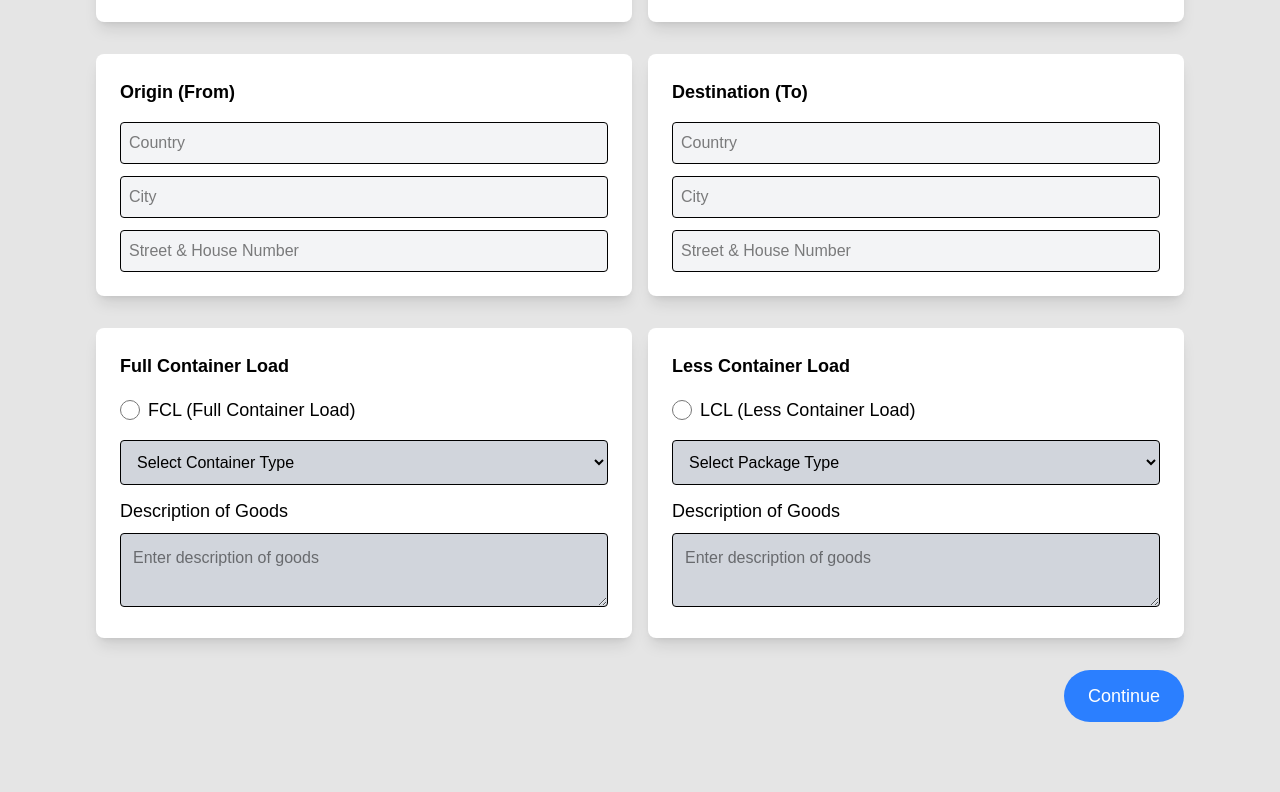
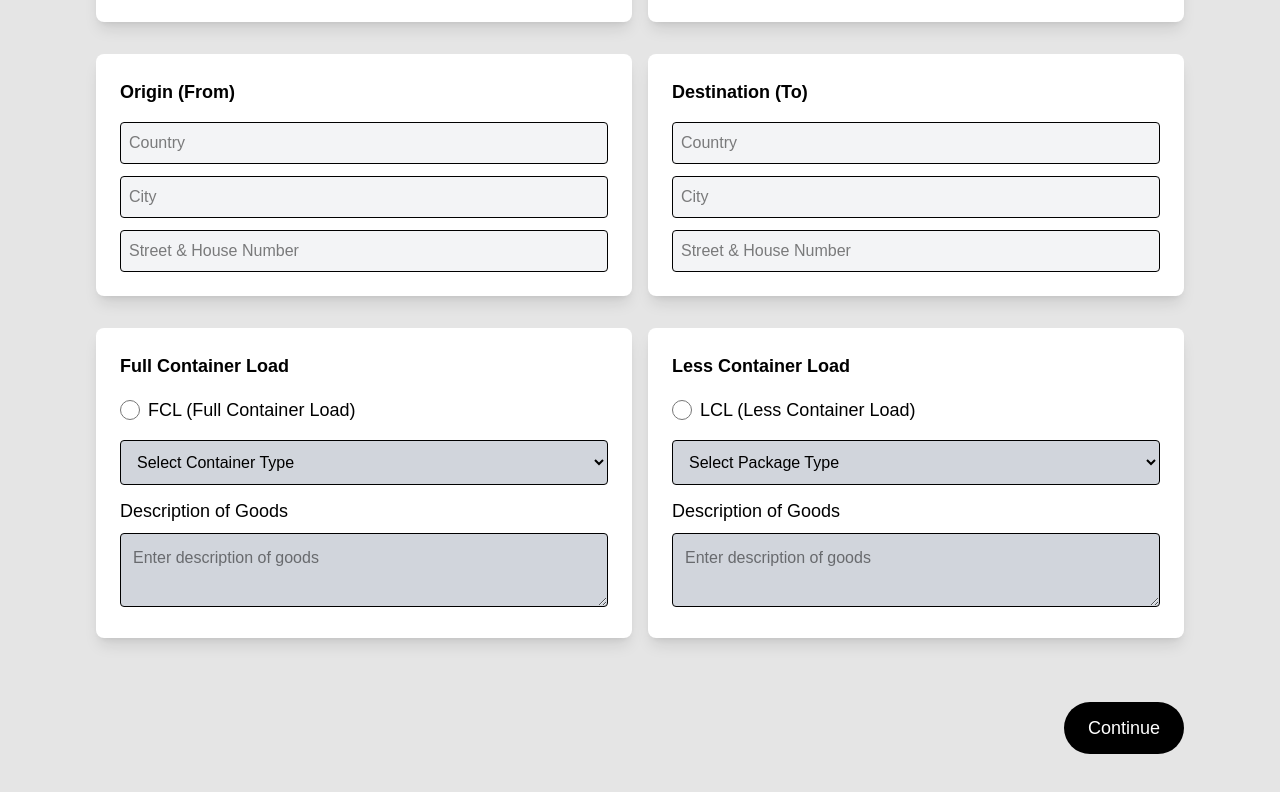
Before and after one commit to AlketKuehne/aquavinci, a Next.js app: page /shipment in a window 1280 px wide. Shown: the part 496-1288 px from the top of the page. Before the commit the page ends 1218 px from the top, so only its background shows below. Built offline with nearby package versions, Linux system fonts and the light colour scheme.

Commit message:
edited button on subpage

```diff
--- a/app/shipment/page.tsx
+++ b/app/shipment/page.tsx
@@ -162,8 +162,8 @@ export default function ShipmentPage() {
         </div>
 
         {/* Continue Button */}
-        <div className="flex justify-end w-full mt-8">
-          <button className="flex items-center px-6 py-3 bg-blue-500 text-white text-lg font-medium rounded-full hover:bg-blue-600 transition-all duration-300">
+        <div className="flex justify-end w-full mt-16 mb-16">
+          <button className="flex items-center px-6 py-3 bg-black text-white text-lg font-medium rounded-full hover:bg-gray-800 transition-all duration-300">
             Continue
           </button>
         </div>
```
